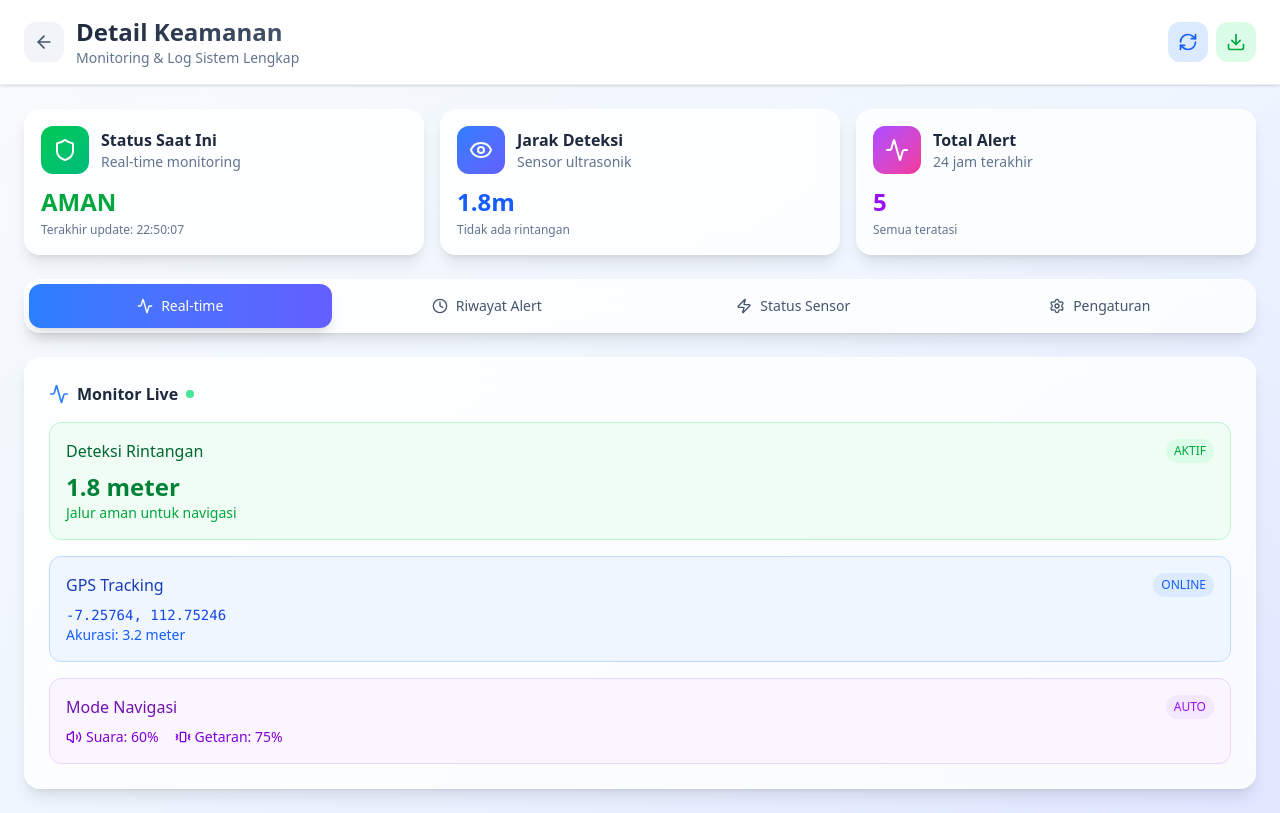
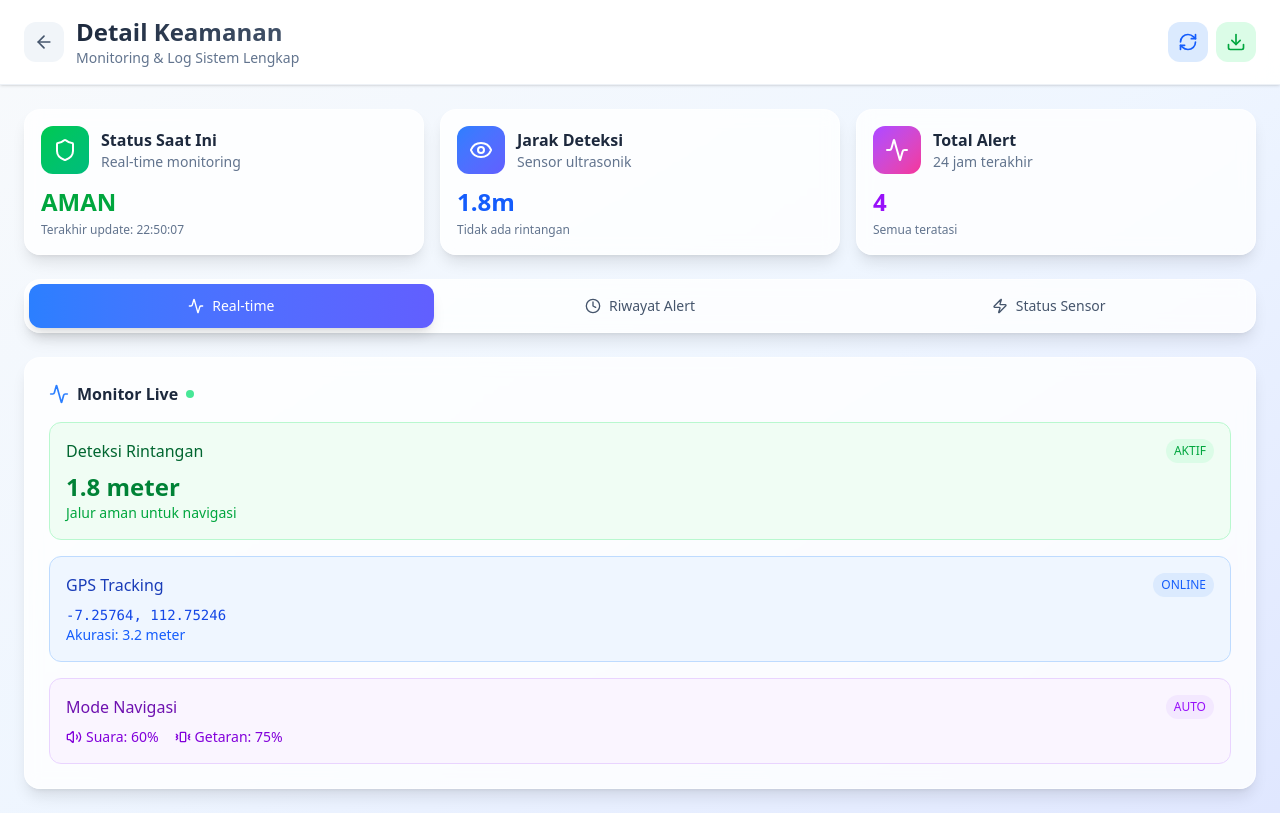
Before and after one commit to Peter-sour/SmartCane, a React (Vite) app: page /log in a window 1280 px wide. Built offline with nearby package versions, Linux system fonts and the light colour scheme.

Commit message:
new update and delete source code

```diff
--- a/src/log.jsx
+++ b/src/log.jsx
@@ -49,16 +49,16 @@ export default function DetailSecurityPage() {
         action: 'Mode navigasi normal',
         resolved: true
       },
-      {
-        id: 4,
-        time: '21:58:42',
-        type: 'warning',
-        title: 'Cuaca Berubah',
-        description: 'Sensor mendeteksi hujan ringan',
-        location: 'Area sekitar pengguna',
-        action: 'Mode grip anti-slip diaktifkan',
-        resolved: true
-      },
+      // {
+      //   id: 4,
+      //   time: '21:58:42',
+      //   type: 'warning',
+      //   title: 'Cuaca Berubah',
+      //   description: 'Sensor mendeteksi hujan ringan',
+      //   location: 'Area sekitar pengguna',
+      //   action: 'Mode grip anti-slip diaktifkan',
+      //   resolved: true
+      // },
       {
         id: 5,
         time: '21:45:30',
@@ -195,8 +195,8 @@ export default function DetailSecurityPage() {
             {[
               { id: 'realtime', label: 'Real-time', icon: Activity },
               { id: 'history', label: 'Riwayat Alert', icon: Clock },
-              { id: 'sensors', label: 'Status Sensor', icon: Zap },
-              { id: 'settings', label: 'Pengaturan', icon: Settings }
+              { id: 'sensors', label: 'Status Sensor', icon: Zap }
+              // { id: 'settings', label: 'Pengaturan', icon: Settings }
             ].map((tab) => {
               const Icon = tab.icon;
               return (
@@ -378,8 +378,7 @@ export default function DetailSecurityPage() {
               ))}
             </div>
           )}
-
-          {/* Settings Tab */}
+          {/* Settings Tab
           {activeTab === 'settings' && (
             <div className="grid grid-cols-1 lg:grid-cols-2 gap-6">
               <div className="bg-white/80 backdrop-blur-sm rounded-2xl shadow-lg p-6 border border-white/60">
@@ -441,7 +440,7 @@ export default function DetailSecurityPage() {
                 </div>
               </div>
             </div>
-          )}
+          )} */}
         </div>
       </div>
     </div>
--- a/src/test.jsx
+++ b/src/test.jsx
@@ -36,7 +36,7 @@ function Test() {
 
   useEffect(() => {
     fetchData();
-    const intervalId = setInterval(fetchData, 2000);
+    const intervalId = setInterval(fetchData, 100);
     return () => clearInterval(intervalId);
   }, []);
 
```
